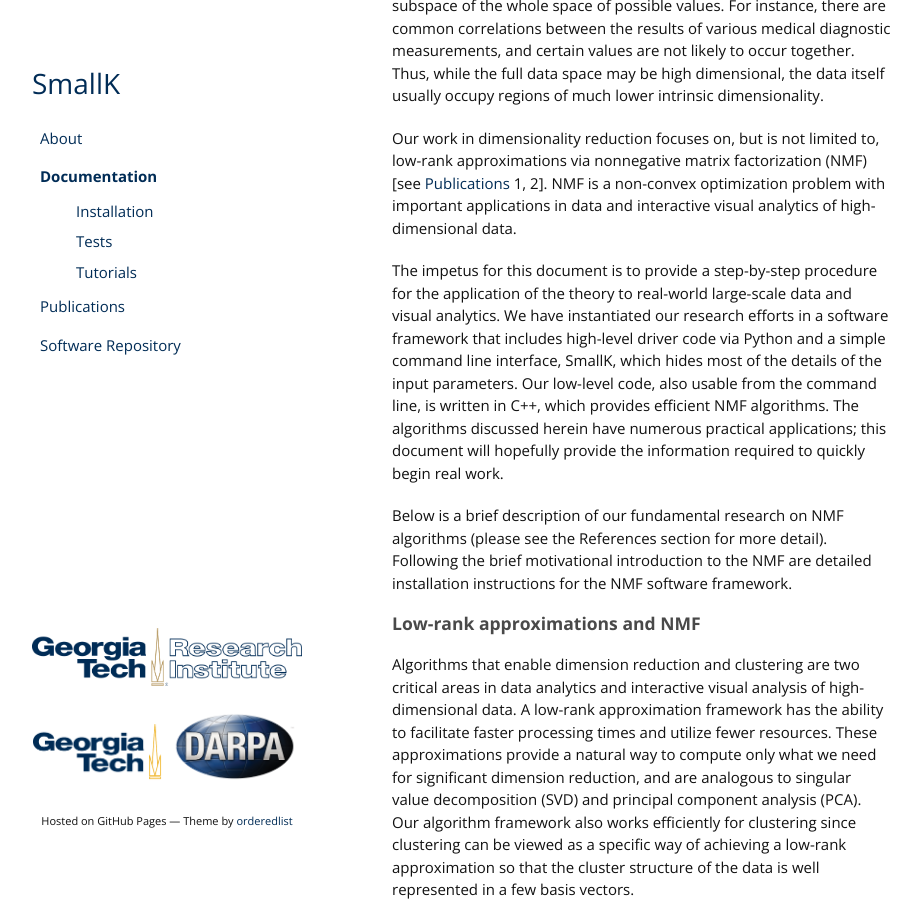
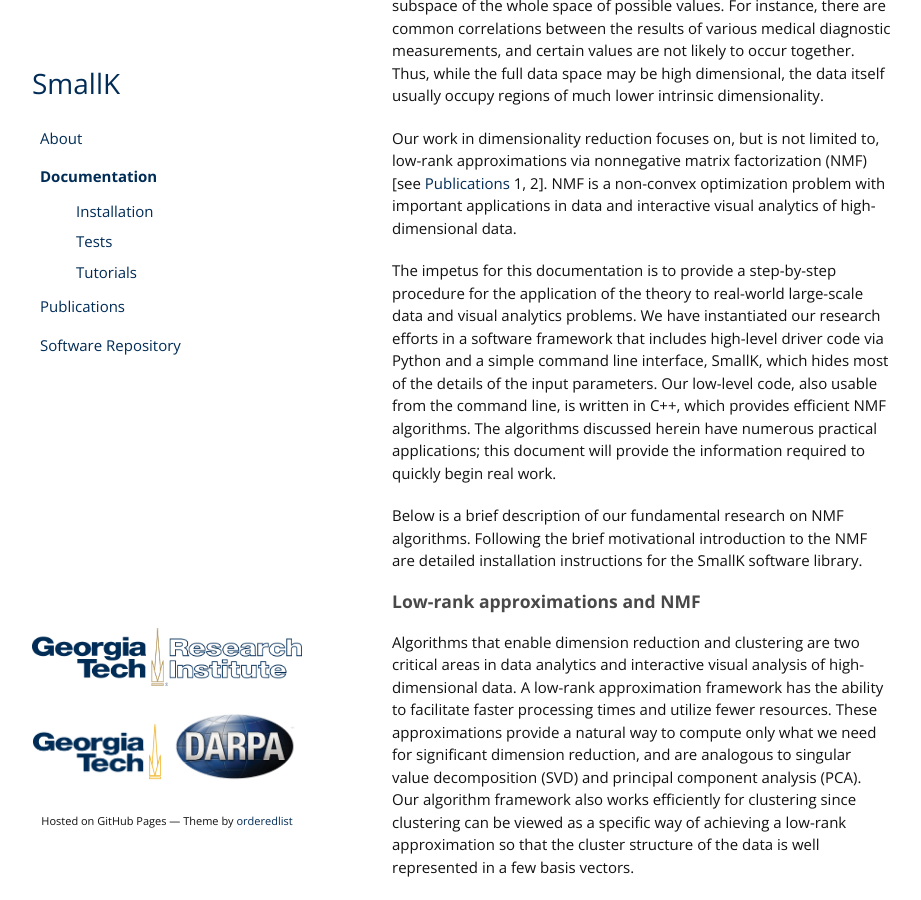
Before and after one commit to smallk/smallk.github.io, a Jekyll site: the page built from documentation.md, in a window 1280 px wide and 900 px high, scrolled down 293 px. Shown: the whole window, without its empty margins (178-1099 px from the left). Built offline with Jekyll 4.4.1, drawn with Linux system fonts in a browser that asks for light colours.

Commit message:
corrected inconsistances in the intro

```diff
--- a/documentation.md
+++ b/documentation.md
@@ -12,9 +12,9 @@
 
 Our work in dimensionality reduction focuses on, but is not limited to, low-rank approximations via nonnegative matrix factorization (NMF) [see [Publications](http://smallk.github.io/publications/) 1, 2]. NMF is a non-convex optimization problem with important applications in data and interactive visual analytics of high-dimensional data.
 
-The impetus for this document is to provide a step-by-step procedure for the application of the theory to real-world large-scale data and visual analytics. We have instantiated our research efforts in a software framework that includes high-level driver code via Python and a simple command line interface, SmallK, which hides most of the details of the input parameters. Our low-level code, also usable from the command line, is written in C++, which provides efficient NMF algorithms. The algorithms discussed herein have numerous practical applications; this document will hopefully provide the information required to quickly begin real work.
+The impetus for this documentation is to provide a step-by-step procedure for the application of the theory to real-world large-scale data and visual analytics problems. We have instantiated our research efforts in a software framework that includes high-level driver code via Python and a simple command line interface, SmallK, which hides most of the details of the input parameters. Our low-level code, also usable from the command line, is written in C++, which provides efficient NMF algorithms. The algorithms discussed herein have numerous practical applications; this document will provide the information required to quickly begin real work.
 
-Below is a brief description of our fundamental research on NMF algorithms (please see the References section for more detail). Following the brief motivational introduction to the NMF are detailed installation instructions for the NMF software framework.
+Below is a brief description of our fundamental research on NMF algorithms. Following the brief motivational introduction to the NMF are detailed installation instructions for the SmallK software library.
 
 ### Low-rank approximations and NMF
 
```
